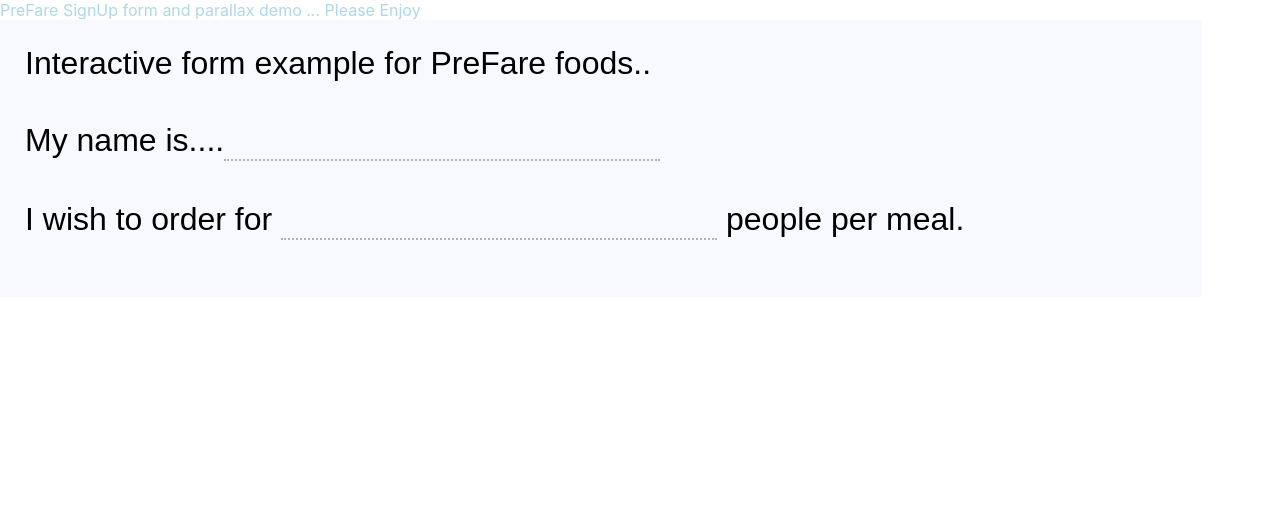
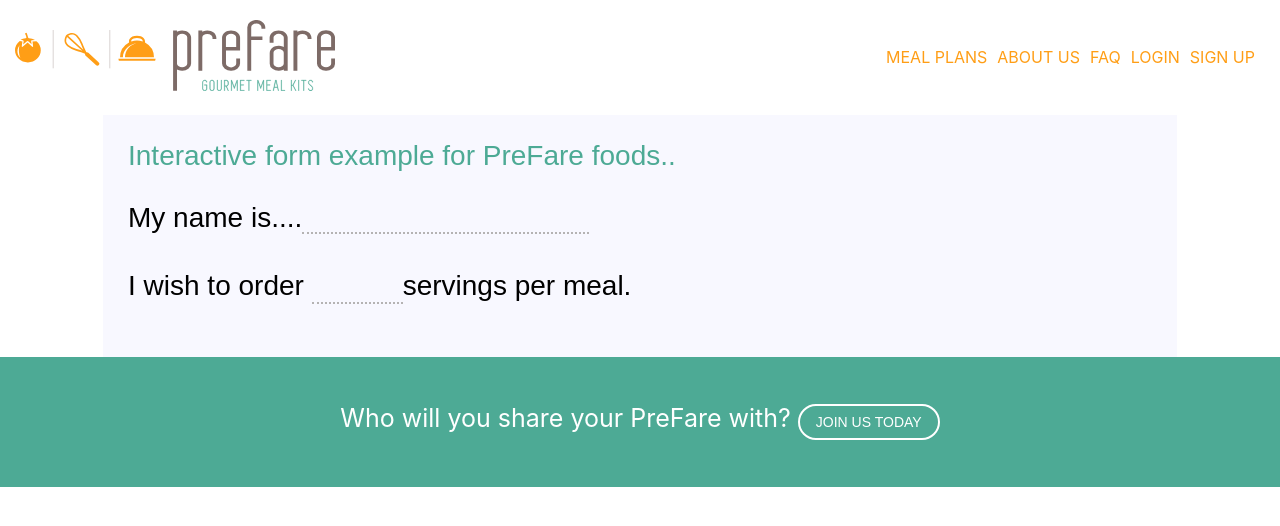
Before and after one commit to andimalfresh/PreFareSignUpForm, a React (Create React App) app: page / in a window 1280 px wide. Shown: the top 526 px of the page. Built offline with nearby package versions, Linux system fonts and the light colour scheme.

Commit message:
Styled out Form for Demo

```diff
--- a/package.json
+++ b/package.json
@@ -6,6 +6,7 @@
     "node-sass": "^4.12.0",
     "react": "^16.10.0",
     "react-dom": "^16.10.0",
+    "react-router-dom": "^5.1.2",
     "react-scripts": "3.1.2",
     "react-spring": "^8.0.27"
   },
--- a/src/App.js
+++ b/src/App.js
@@ -1,8 +1,10 @@
 import React, { Component } from 'react';
 import FinalFormtasy from './components/FinalFormtasy'
 import TitleBar from './components/TitleBar'
+import Prefooter from './components/Prefooter'
 import ParallaxComponent from './components/ParallaxComponent'
-import './App.scss';
+import { BrowserRouter as Router, Route, Switch } from "react-router-dom";
+import styles from './App.module.scss';
 
 class App extends Component {
   constructor() {
@@ -52,14 +54,17 @@
 
   render() {
   return (
-    <div className="App">
+    <Router>
+    <div className={styles.App}>
       <TitleBar />
         <div className='fancyPics'>
 
           {/* <ParallaxComponent /> */}
         </div>
         <FinalFormtasy handleFormD={this.handleFormD} handleFormC={this.handleFormC} handleFormB={this.handleFormB} showInputFormB={this.state.showInputFormB} showInputFormC={this.state.showInputFormC} showInputFormD={this.state.showInputFormD} />
+        <Prefooter />
     </div>
+    </Router>
     );
   }
 }
--- a/src/components/FinalFormtasy/FinalFormtasy.module.scss
+++ b/src/components/FinalFormtasy/FinalFormtasy.module.scss
@@ -1,9 +1,10 @@
 .formWrapper {
-    width: 90vw;
+    width: 80vw;
     height: auto;
+    margin: auto;
     background-color:ghostwhite;
     font-family: Arial, Helvetica, sans-serif;
-    font-size:  2em;
+    font-size:  1.75em;
     padding: 25px;
     .formInput {
         -moz-appearance: none;
@@ -19,8 +20,44 @@
         border-bottom: 2px dotted #b5b3b3;
         outline: none;
         background-color: transparent;
+        font-size: .75em;
+        font-weight: 500;
+    }
+    .formInputB {
+        -moz-appearance: none;
+        appearance: none;
+        display: inline-block;
+        margin: 0;
+        padding: 8px 8px;
+        padding-bottom: 0;
+        text-align: center;
+        letter-spacing: 1px;
+        color: #ff8d6a;
+        border: 0;
+        border-bottom: 2px dotted #b5b3b3;
+        outline: none;
+        background-color: transparent;
         font-size: 1em;
         font-weight: 500;
+        width: 75px;
+    }
+    .formInputC {
+        -moz-appearance: none;
+        appearance: none;
+        display: inline-block;
+        margin: 0;
+        padding: 8px 8px;
+        padding-bottom: 0;
+        text-align: center;
+        letter-spacing: 1px;
+        color: #ff8d6a;
+        border: 0;
+        border-bottom: 2px dotted #b5b3b3;
+        outline: none;
+        background-color: transparent;
+        font-size: 1em;
+        font-weight: 500;
+        width: 125px;
     }
     .formB {
         display: none
@@ -31,4 +68,16 @@
     .formD {
         display: none
     }
+    .signUpButton {
+            background-color: #ff9e16;
+            color:white;
+            border-radius: 500px;
+            padding: 8px 16px;
+            font-weight: 300;
+            font-size: 14px;
+            border: 2px solid #ff9e16;
+    }
+    .formTextGreen {
+        color: #4daa95;
+    }
 }
--- a/src/components/FinalFormtasy/index.js
+++ b/src/components/FinalFormtasy/index.js
@@ -8,16 +8,23 @@
 
     return (
         <div className={styles.formWrapper}>
-            Interactive form example for PreFare foods..
+           <span className={styles.formTextGreen}>Interactive form example for PreFare foods..</span>
             <div className={styles.signUpA}>
                 <form>
                     <p>My name is....<input className={styles.formInput}  /></p>
-                    <p>I wish to order for <input className={styles.formInput} onKeyDown={props.handleFormB} /> people per meal.</p>
-                    <p style={props.showInputFormB ? {display: 'block'} : { display: 'none' }} className={styles.formB}>We live in zipcode <input className={styles.formInput} onKeyDown={props.handleFormC} /></p>
+                    <p>I wish to order <input className={styles.formInputB} onKeyDown={props.handleFormB} />servings per meal.</p>
+                    <p style={props.showInputFormB ? {display: 'block'} : { display: 'none' }} className={styles.formB}>We live in zipcode <input className={styles.formInputC} onKeyDown={props.handleFormC} /></p>
                     <p style={props.showInputFormC ? {display: 'block'} : { display: 'none' }} className={styles.formC}>My email address is <input className={styles.formInput} onKeyDown={props.handleFormD} /></p>
                     <p style={props.showInputFormD ? {display: 'block'} : { display: 'none' }} className={styles.formD}>
-                         We just need a bit more information and youll be all set...
-                         <input className={styles.formInput} onKeyDown={props.handleFormD} /></p>
+                        <span className={styles.formTextGreen}> We just need a bit more information and youll be all set... </span>
+                    </p>
+                    <p style={props.showInputFormD ? {display: 'block'} : { display: 'none' }}> address 1 <input className={styles.formInput} /> </p>
+                    <p style={props.showInputFormD ? {display: 'block'} : { display: 'none' }}> address 2 <input className={styles.formInput} /> </p>
+                    <p style={props.showInputFormD ? {display: 'block'} : { display: 'none' }}> city <input className={styles.formInputC} /> </p>
+                    <p style={props.showInputFormD ? {display: 'block'} : { display: 'none' }}> phone <input className={styles.formInputC} /> </p>
+                    <p style={props.showInputFormD ? {display: 'block'} : { display: 'none' }}> gluten Free? <input className={styles.formInputB} /> </p>
+                    <p style={props.showInputFormD ? {display: 'block'} : { display: 'none' }}> vegetarian? <input className={styles.formInputB} /> </p>
+                    <button style={props.showInputFormD ? {display: 'block'} : { display: 'none' }} className={styles.signUpButton} type="submit"> SIGN ME UP </button>
                 </form>
             </div>
         </div>
--- /dev/null
+++ b/src/components/Prefooter/Prefooter.module.scss
@@ -0,0 +1,22 @@
+.prefooter {
+    height: 130px;
+    display: flex;
+    flex-direction: row;
+    justify-content: center;
+    align-items: center;
+    background-color: #4daa95;
+    color:white;
+    font-size: 25px;
+}
+.shareButton {
+    background-color: #4daa95;
+    color:white;
+    border-radius: 500px;
+    padding: 8px 16px;
+    font-weight: 300;
+    font-size: 14px;
+    border: 2px solid white;
+    :hover {
+      color:black
+    }
+}
--- /dev/null
+++ b/src/components/Prefooter/index.js
@@ -0,0 +1,12 @@
+import React from 'react'
+import styles from './Prefooter.module.scss'
+
+const Prefooter = ()=> {
+    return (
+        <div className={styles.prefooter}>
+          <p>Who will you share your PreFare with?  <a href='/signup'><button className={styles.shareButton}>JOIN US TODAY</button></a></p>
+        </div>
+
+    )
+}
+export default Prefooter
--- a/src/components/TitleBar/TitleBar.module.scss
+++ b/src/components/TitleBar/TitleBar.module.scss
@@ -1,3 +1,39 @@
-.titleBar {
-   color:lightblue
-}
+
+.navigationContainer {
+   height: 25%;
+   width: 100%;
+   margin-top: 20px;
+   margin-bottom: 20px;
+   display: flex;
+   flex-direction: row;
+   align-items: center;
+   justify-content: space-between;
+   .navigationList {
+     justify-content: right;
+     ul {
+       list-style-type: none;
+       margin-inline-start: 0em;
+       margin-right: 20px;
+       li {
+         display: inline;
+         padding-left: 5px;
+         padding-right: 5px;
+         a:link {
+            color: #ff9e16;
+            text-decoration: none;
+         }
+         a:visited {
+            color: #ff9e16;
+         }
+         a:hover {
+            color: #4daa95;
+         }
+      }
+     }
+   }
+ }
+ .logoContainer  {
+   margin-left: 15px;
+   width: 25%;
+   justify-content: left;
+ }
--- a/src/components/TitleBar/index.js
+++ b/src/components/TitleBar/index.js
@@ -1,10 +1,25 @@
 import React from 'react'
 import styles from './TitleBar.module.scss'
+import { Link } from 'react-router-dom'
+
+
+const logo = require('../../img/prefare_logo.svg')
 
 const TitleBar = () => {
     return (
-        <div className={styles.titleBar}>
-           PreFare SignUp form and parallax demo ... Please Enjoy
+        <div className={styles.navigationContainer}>
+            <div className={styles.logoContainer}>
+                <Link to='/'><img src= {logo} alt='Prefare Logo' /></Link>
+            </div>
+            <div className={styles.navigationList}>
+                <ul>
+                    <li><Link to='/mealplans'>MEAL PLANS</Link></li>
+                    <li><Link to='/aboutus'>ABOUT US</Link></li>
+                    <li><Link to='/faq'>FAQ</Link></li>
+                    <li><Link to='/login'>LOGIN</Link></li>
+                    <li><Link to='/signup'>SIGN UP</Link></li>
+                </ul>
+            </div>
         </div>
     )
 }
```
Also changed, not shown: src/App.module.scss (renamed from src/App.scss), src/img/prefare_logo.svg (added), 1 other file (tests, documents, lock files or other folders).
